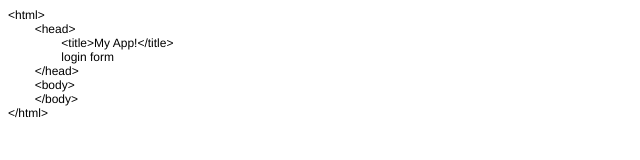
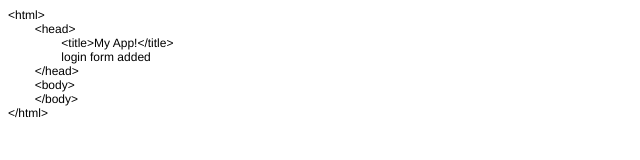
Before and after one commit to ashmeetk/myappsample, a plain HTML site: page index.html in a window 1280 px wide. Shown: the full height of the page, 0-640 px from the left. Drawn offline with Linux system fonts and the light colour scheme.

Commit message:
commit to login

```diff
--- a/index.html
+++ b/index.html
@@ -15,7 +15,7 @@
 <p class="p1">&lt;html&gt;</p>
 <p class="p1"><span class="Apple-tab-span">	</span>&lt;head&gt;</p>
 <p class="p1"><span class="Apple-tab-span">	</span><span class="Apple-tab-span">	</span>&lt;title&gt;My App!&lt;/title&gt;</p>
-<p class="p1"><span class="Apple-tab-span">	</span><span class="Apple-tab-span">	</span>login form</p>
+<p class="p1"><span class="Apple-tab-span">	</span><span class="Apple-tab-span">	</span>login form added</p>
 <p class="p1"><span class="Apple-tab-span">	</span>&lt;/head&gt;</p>
 <p class="p1"><span class="Apple-tab-span">	</span>&lt;body&gt;</p>
 <p class="p1"><span class="Apple-tab-span">	</span>&lt;/body&gt;</p>
```
